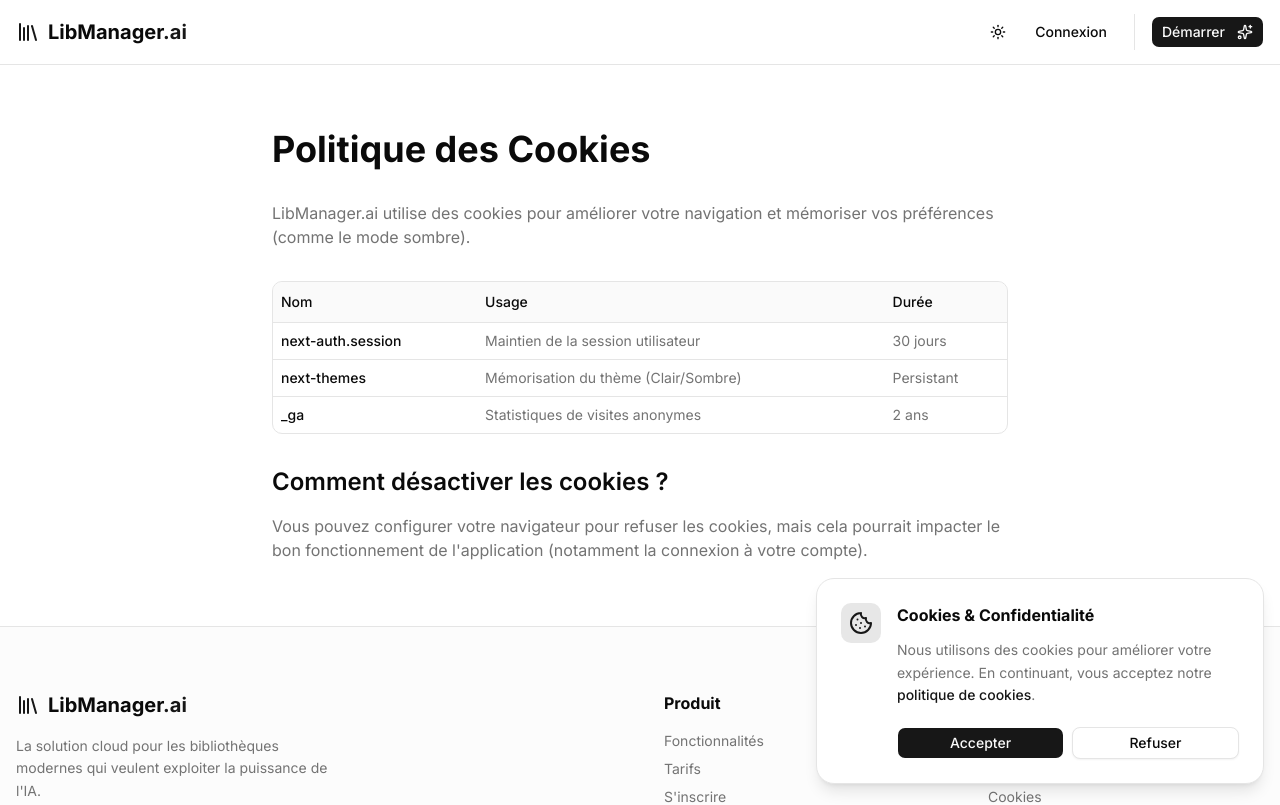
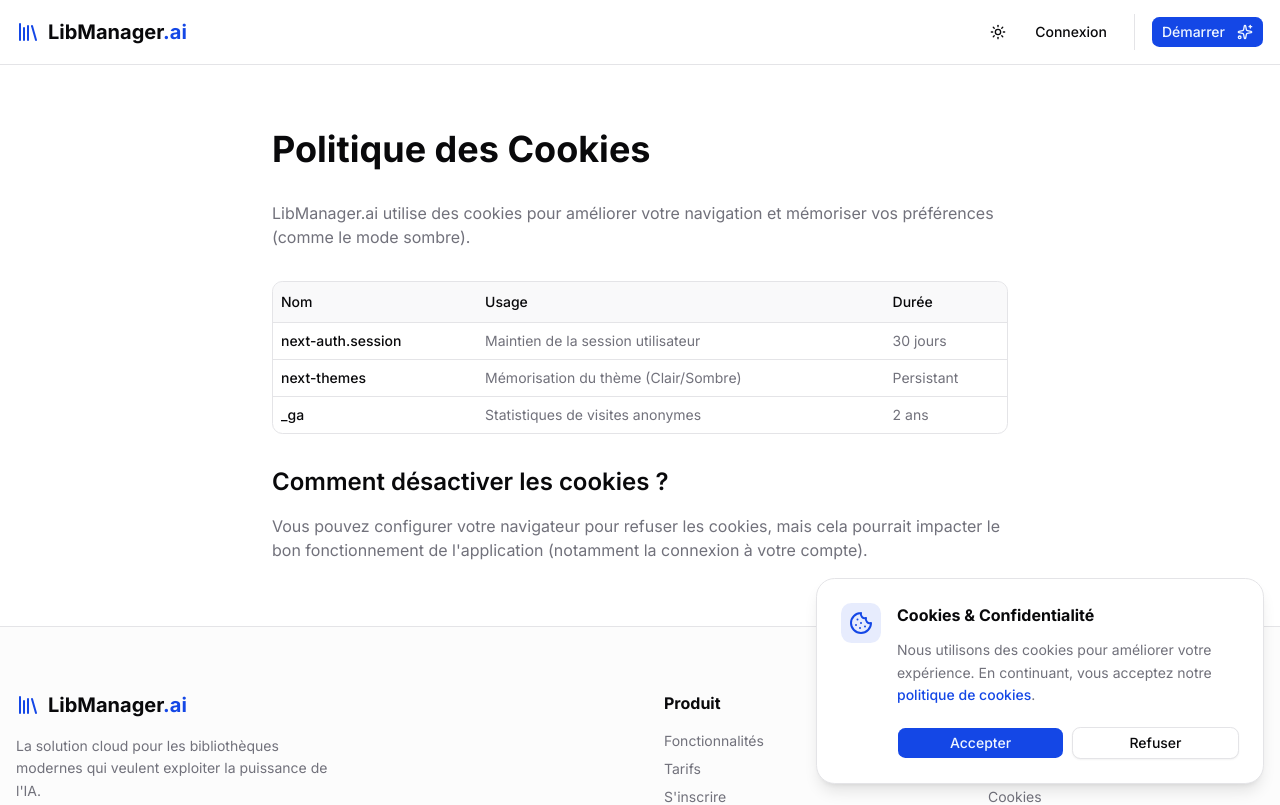
Before and after one commit to Hermann2710/library-manager, a Next.js app: page /cookies in a window 1280 px wide. Shown: the top 805 px of the page. Built offline with nearby package versions, Linux system fonts and the light colour scheme.

Commit message:
Feat: change theme

```diff
--- a/app/globals.css
+++ b/app/globals.css
@@ -48,54 +48,54 @@
 }
 
 :root {
+  --radius: 0.65rem;
   --background: oklch(1 0 0);
-  --foreground: oklch(0.145 0 0);
+  --foreground: oklch(0.141 0.005 285.823);
   --card: oklch(1 0 0);
-  --card-foreground: oklch(0.145 0 0);
+  --card-foreground: oklch(0.141 0.005 285.823);
   --popover: oklch(1 0 0);
-  --popover-foreground: oklch(0.145 0 0);
-  --primary: oklch(0.205 0 0);
-  --primary-foreground: oklch(0.985 0 0);
-  --secondary: oklch(0.97 0 0);
-  --secondary-foreground: oklch(0.205 0 0);
-  --muted: oklch(0.97 0 0);
-  --muted-foreground: oklch(0.556 0 0);
-  --accent: oklch(0.97 0 0);
-  --accent-foreground: oklch(0.205 0 0);
+  --popover-foreground: oklch(0.141 0.005 285.823);
+  --primary: oklch(0.488 0.243 264.376);
+  --primary-foreground: oklch(0.97 0.014 254.604);
+  --secondary: oklch(0.967 0.001 286.375);
+  --secondary-foreground: oklch(0.21 0.006 285.885);
+  --muted: oklch(0.967 0.001 286.375);
+  --muted-foreground: oklch(0.552 0.016 285.938);
+  --accent: oklch(0.967 0.001 286.375);
+  --accent-foreground: oklch(0.21 0.006 285.885);
   --destructive: oklch(0.577 0.245 27.325);
-  --border: oklch(0.922 0 0);
-  --input: oklch(0.922 0 0);
+  --border: oklch(0.92 0.004 286.32);
+  --input: oklch(0.92 0.004 286.32);
   --ring: oklch(0.708 0 0);
   --chart-1: oklch(0.809 0.105 251.813);
   --chart-2: oklch(0.623 0.214 259.815);
   --chart-3: oklch(0.546 0.245 262.881);
   --chart-4: oklch(0.488 0.243 264.376);
   --chart-5: oklch(0.424 0.199 265.638);
-  --radius: 0.625rem;
   --sidebar: oklch(0.985 0 0);
-  --sidebar-foreground: oklch(0.145 0 0);
-  --sidebar-primary: oklch(0.205 0 0);
-  --sidebar-primary-foreground: oklch(0.985 0 0);
-  --sidebar-accent: oklch(0.97 0 0);
-  --sidebar-accent-foreground: oklch(0.205 0 0);
-  --sidebar-border: oklch(0.922 0 0);
+  --sidebar-foreground: oklch(0.141 0.005 285.823);
+  --sidebar-primary: oklch(0.546 0.245 262.881);
+  --sidebar-primary-foreground: oklch(0.97 0.014 254.604);
+  --sidebar-accent: oklch(0.967 0.001 286.375);
+  --sidebar-accent-foreground: oklch(0.21 0.006 285.885);
+  --sidebar-border: oklch(0.92 0.004 286.32);
   --sidebar-ring: oklch(0.708 0 0);
 }
 
 .dark {
-  --background: oklch(0.145 0 0);
+  --background: oklch(0.141 0.005 285.823);
   --foreground: oklch(0.985 0 0);
-  --card: oklch(0.205 0 0);
+  --card: oklch(0.21 0.006 285.885);
   --card-foreground: oklch(0.985 0 0);
-  --popover: oklch(0.205 0 0);
+  --popover: oklch(0.21 0.006 285.885);
   --popover-foreground: oklch(0.985 0 0);
-  --primary: oklch(0.922 0 0);
-  --primary-foreground: oklch(0.205 0 0);
-  --secondary: oklch(0.269 0 0);
+  --primary: oklch(0.488 0.243 264.376);
+  --primary-foreground: oklch(0.97 0.014 254.604);
+  --secondary: oklch(0.274 0.006 286.033);
   --secondary-foreground: oklch(0.985 0 0);
-  --muted: oklch(0.269 0 0);
-  --muted-foreground: oklch(0.708 0 0);
-  --accent: oklch(0.269 0 0);
+  --muted: oklch(0.274 0.006 286.033);
+  --muted-foreground: oklch(0.705 0.015 286.067);
+  --accent: oklch(0.274 0.006 286.033);
   --accent-foreground: oklch(0.985 0 0);
   --destructive: oklch(0.704 0.191 22.216);
   --border: oklch(1 0 0 / 10%);
@@ -106,15 +106,16 @@
   --chart-3: oklch(0.546 0.245 262.881);
   --chart-4: oklch(0.488 0.243 264.376);
   --chart-5: oklch(0.424 0.199 265.638);
-  --sidebar: oklch(0.205 0 0);
+  --sidebar: oklch(0.21 0.006 285.885);
   --sidebar-foreground: oklch(0.985 0 0);
-  --sidebar-primary: oklch(0.488 0.243 264.376);
-  --sidebar-primary-foreground: oklch(0.985 0 0);
-  --sidebar-accent: oklch(0.269 0 0);
+  --sidebar-primary: oklch(0.623 0.214 259.815);
+  --sidebar-primary-foreground: oklch(0.97 0.014 254.604);
+  --sidebar-accent: oklch(0.274 0.006 286.033);
   --sidebar-accent-foreground: oklch(0.985 0 0);
   --sidebar-border: oklch(1 0 0 / 10%);
-  --sidebar-ring: oklch(0.556 0 0);
+  --sidebar-ring: oklch(0.439 0 0);
 }
+
 
 @layer base {
   * {
```
